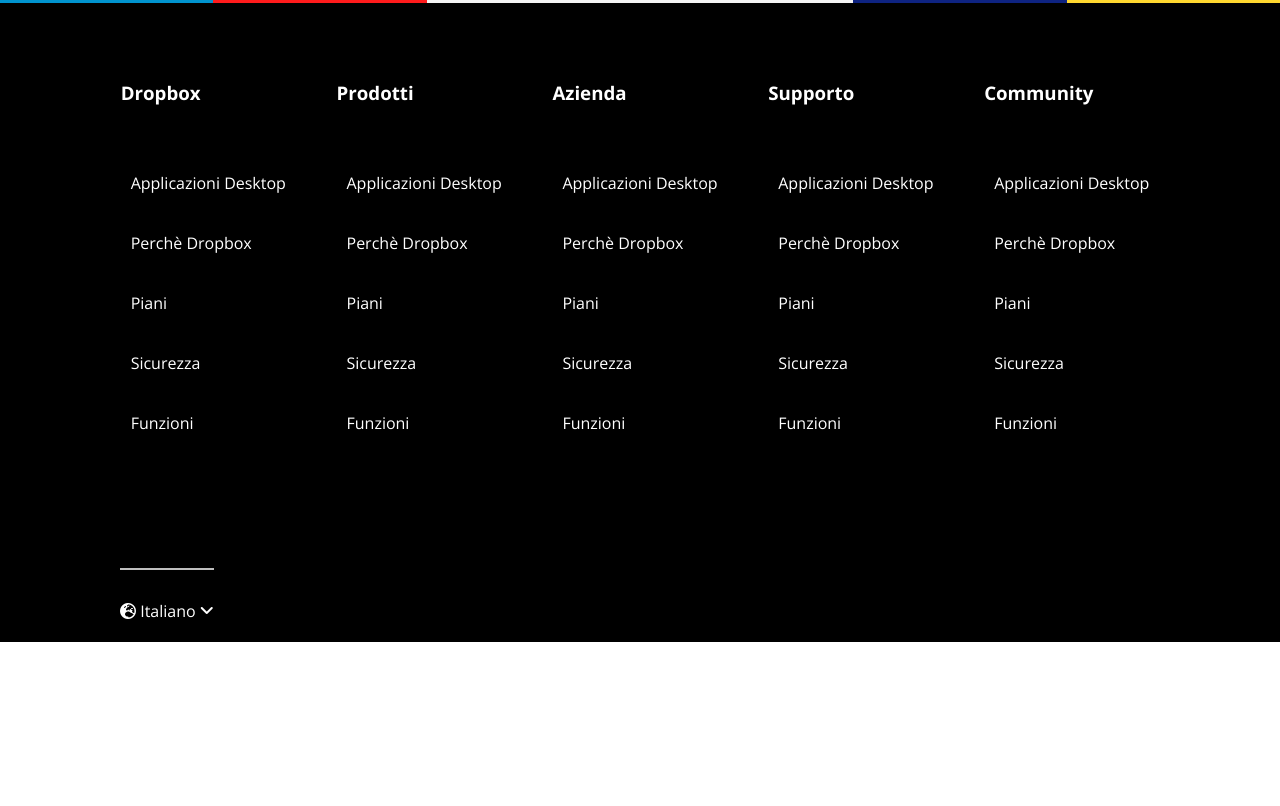
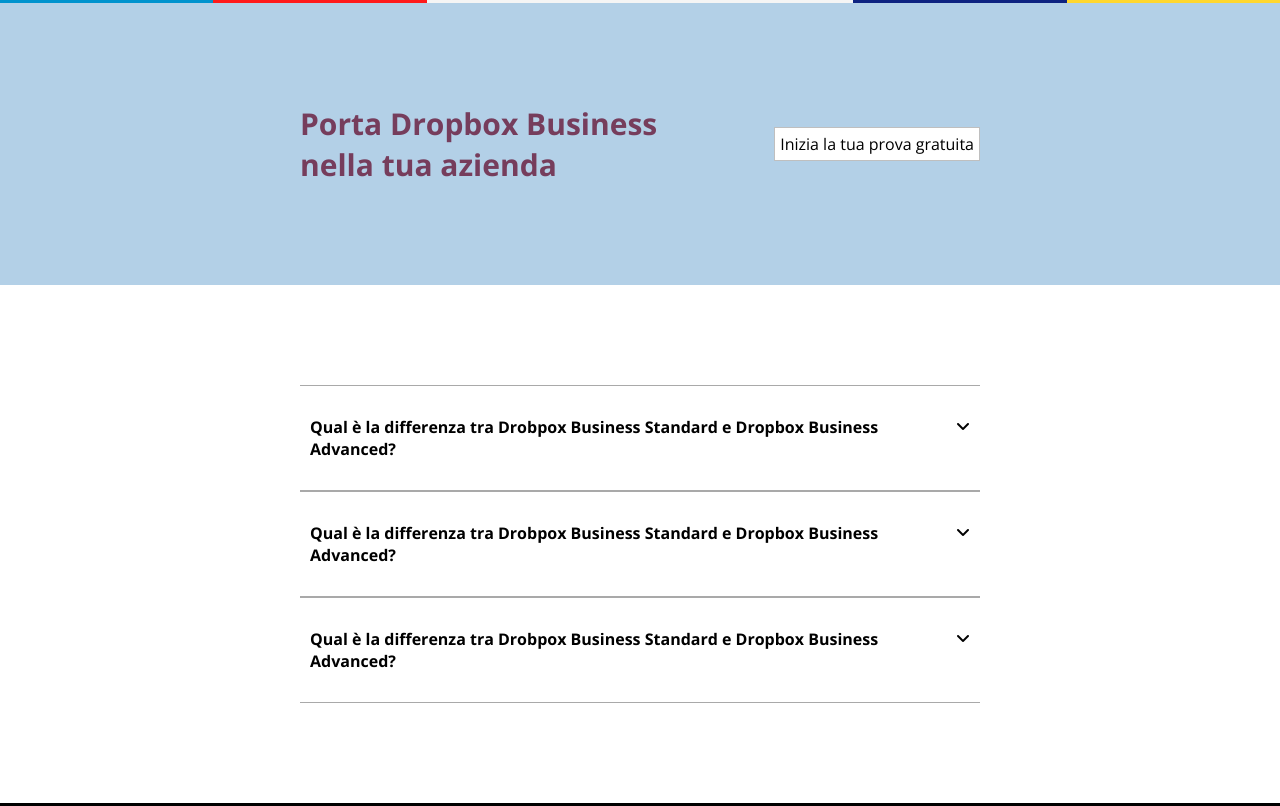
Before and after one commit to Bufal8/htmlcss-dropbox, a plain HTML site: page index.html in a window 1280 px wide. Shown: the part 4748-5554 px from the top of the page. Before the commit the page ends 5390 px from the top, so only its background shows below. Drawn offline with nearby package versions, Linux system fonts and the light colour scheme.

Commit message:
Completamento html + css (in revisione)

```diff
--- a/css/style.css
+++ b/css/style.css
@@ -309,6 +309,48 @@ h2{
     background-color: #FFD72F;
 }
 
+
+/* Regole sezione call-to-action */
+.calltoaction{
+    display: flex;
+    padding: 100px 300px;
+    justify-content: space-between;
+    align-items: center;
+    background-color: #b3d0e7;
+}
+
+.calltoaction h3{
+    font-size: 30px;
+    color: #763d5c;
+}
+
+.button-freetrial{
+    border: 1px solid #BFBFBF;
+    background-color: #fff;
+    padding: 5px;
+}
+
+/* Regole sezione FAQ */
+.centratore{
+    padding: 100px 300px;
+}
+
+.question-answer{
+    display: flex;
+    justify-content: space-between;
+    border-top: 1px solid darkgray;
+    border-bottom: 1px solid darkgray;
+    padding: 30px 10px;
+}
+
+
+.nswr{
+    display: none;
+}
+
+.qstn:hover .nswr{
+    display: inline;
+}
 /* Regole Footer */
 
 footer{
--- a/index.html
+++ b/index.html
@@ -7,7 +7,7 @@
     <link rel="preconnect" href="https://fonts.googleapis.com">
     <link rel="preconnect" href="https://fonts.gstatic.com" crossorigin>
     <link href="https://fonts.googleapis.com/css2?family=Open+Sans:wght@300;400;500;600;700;800&display=swap" rel="stylesheet">
-    <link rel="stylesheet" href="https://cdnjs.cloudflare.com/ajax/libs/font-awesome/6.3.0/css/all.min.css" integrity="sha512-SzlrxWUlpfuzQ+pcUCosxcglQRNAq/DZjVsC0lE40xsADsfeQoEypE+enwcOiGjk/bSuGGKHEyjSoQ1zVisanQ==" crossorigin="anonymous" referrerpolicy="no-referrer" />
+    <link rel="stylesheet" href="https://cdnjs.cloudflare.com/ajax/libs/font-awesome/6.4.0/css/all.min.css" integrity="sha512-iecdLmaskl7CVkqkXNQ/ZH/XLlvWZOJyj7Yy7tcenmpD1ypASozpmT/E0iPtmFIB46ZmdtAc9eNBvH0H/ZpiBw==" crossorigin="anonymous" referrerpolicy="no-referrer" />
     <link rel="stylesheet" href="css/style.css">
     <title>Dropbox Clone</title>
 </head>
@@ -279,7 +279,7 @@
     <div class="team-client wrapper">
         <h2>Più di 500.000 team utilizzano Dropbox Business</h2>
         <br>
-        <span class="clienti"><a href="#">Scopri di più sui nostri clienti</span>
+        <span class="clienti"><a href="#">Scopri di più sui nostri clienti</a></span>
     </div>
 
     <!-- Sezione aziende partner -->
@@ -322,6 +322,56 @@
             <div id="card8" class="company-card">
                 <img src="img/clear_channel.svg" alt="">
             </div>
+        </div>
+    </div>
+
+    <!-- Sezione call-to-action -->
+    <div class="calltoaction">
+        <h3>
+            Porta Dropbox Business<br> nella tua azienda
+        </h3>
+        <div class="freetrial">
+            <span class="button-freetrial">
+                <a href="#">Inizia la tua prova gratuita</a>
+            </span>
+        </div>
+    </div>
+
+    <!-- Sezione FAQ -->
+    <div class="faq">
+        <h3>
+
+        </h3>
+        <div class="questions centratore">
+            <div class="question-answer">
+                <strong class="qstn">
+                    Qual è la differenza tra Drobpox Business Standard e Dropbox Business Advanced?
+                </strong>
+                <p><i class="fa-solid fa-angle-down"></i></p>
+            </div>
+            <p class="nswr">
+                Lorem ipsum dolor sit amet consectetur adipisicing elit. Placeat quisquam fugiat, at quaerat nemo illo autem nulla sunt totam neque sequi aliquid optio quos saepe tempora nobis quis odit nihil.
+            </p>
+
+            <div class="question-answer">
+                <strong class="qstn">
+                    Qual è la differenza tra Drobpox Business Standard e Dropbox Business Advanced?
+                </strong>
+                <p><i class="fa-solid fa-angle-down"></i></p>
+            </div>
+            <p class="nswr">
+                Lorem ipsum dolor sit amet consectetur adipisicing elit. Placeat quisquam fugiat, at quaerat nemo illo autem nulla sunt totam neque sequi aliquid optio quos saepe tempora nobis quis odit nihil.
+            </p>
+
+            <div class="question-answer">
+                <strong class="qstn">
+                    Qual è la differenza tra Drobpox Business Standard e Dropbox Business Advanced?
+                </strong>
+                <p><i class="fa-solid fa-angle-down"></i></p>
+            </div>
+            <p class="nswr">
+                Lorem ipsum dolor sit amet consectetur adipisicing elit. Placeat quisquam fugiat, at quaerat nemo illo autem nulla sunt totam neque sequi aliquid optio quos saepe tempora nobis quis odit nihil.
+            </p>
         </div>
     </div>
 </main>
@@ -405,3 +455,6 @@
     </footer>
 </body>
 </html>
+
+
+<!--!!!!! Note per rework della pagina: creare un centratore unico con padding laterale!!!!! -->
```
